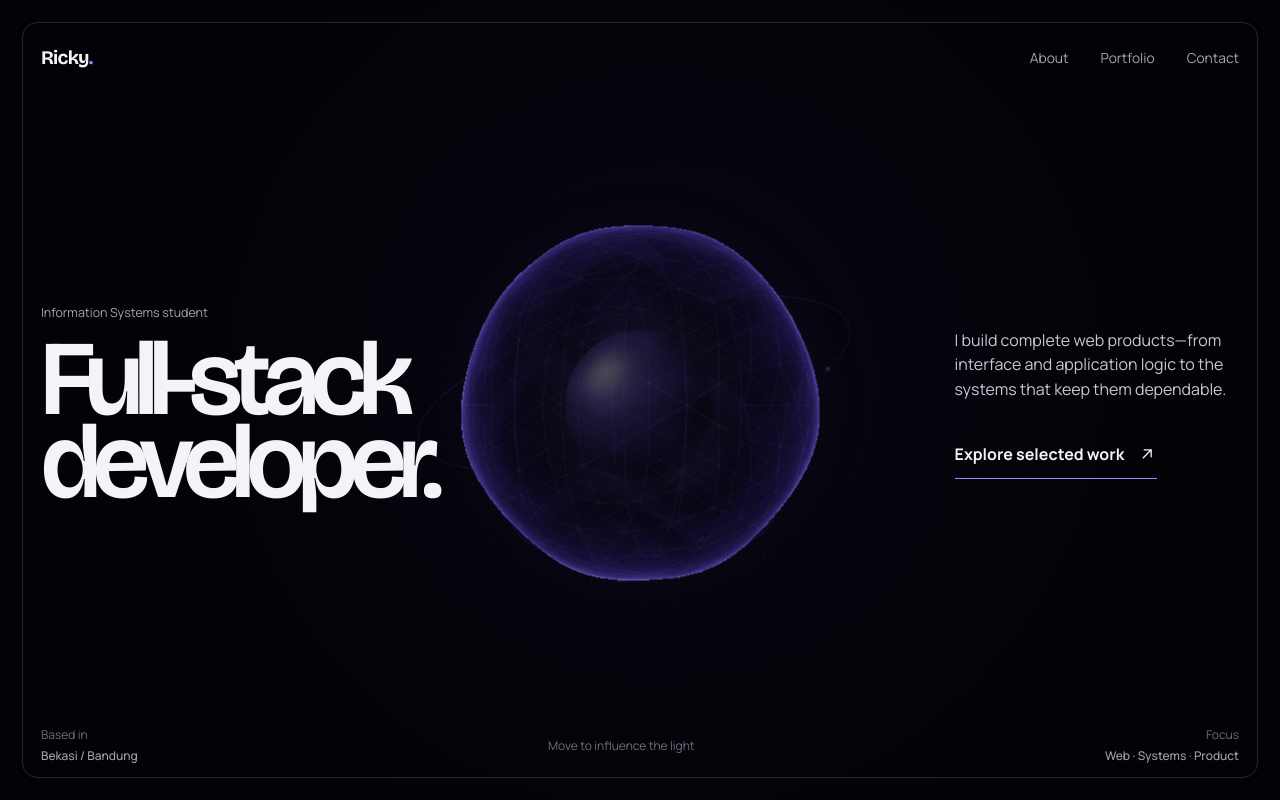
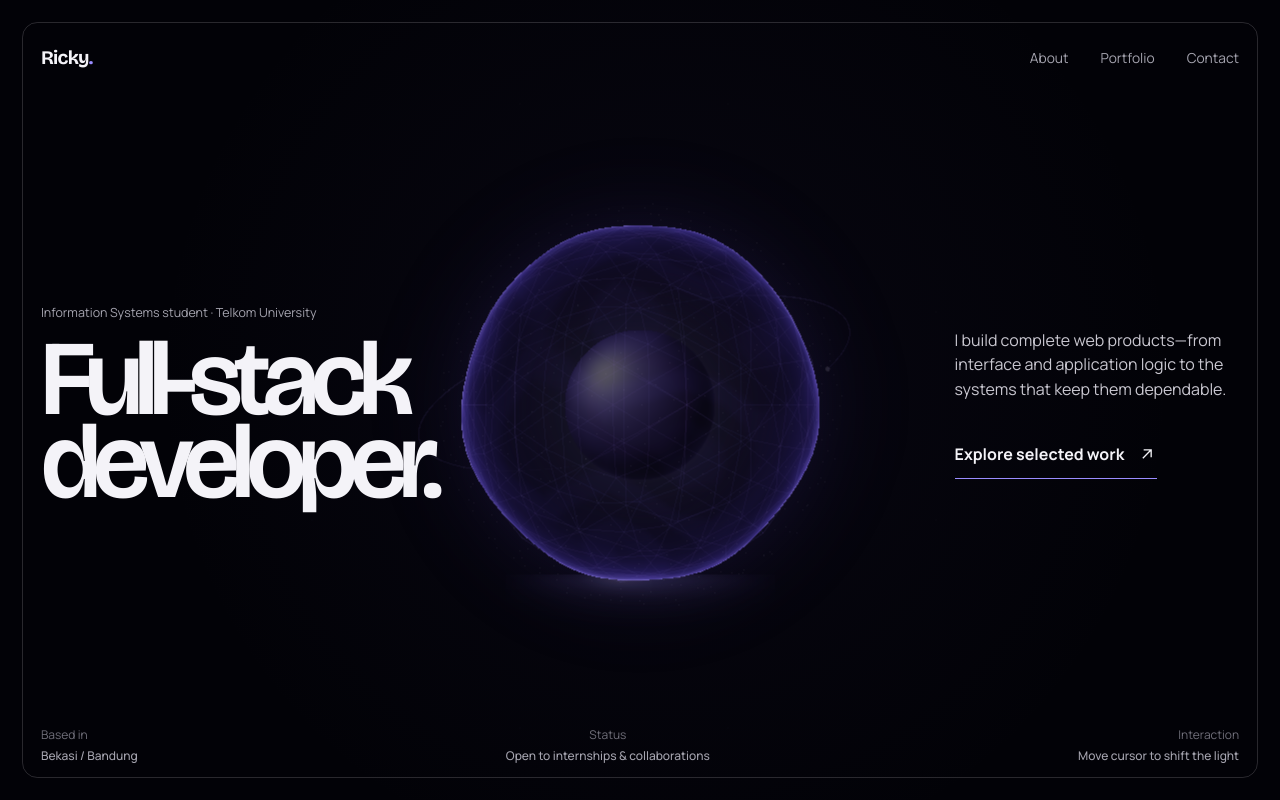
Before and after one commit to Radian-File/porto-baru, a Next.js app: page / in a window 1280 px wide. Built offline with nearby package versions, Linux system fonts and the light colour scheme.

Commit message:
feat: add landing core opening sequence

```diff
--- a/src/app/globals.css
+++ b/src/app/globals.css
@@ -135,11 +135,11 @@ main[tabindex="-1"]:focus {
 .system-core-visual::before {
   position: absolute;
   z-index: -1;
-  inset: 11%;
+  inset: 5%;
   border-radius: 50%;
-  background: radial-gradient(circle, rgba(199, 188, 255, 0.3), rgba(103, 78, 235, 0.11) 35%, transparent 70%);
+  background: radial-gradient(circle, rgba(207, 197, 255, 0.42), rgba(128, 102, 244, 0.2) 35%, rgba(67, 45, 151, 0.08) 55%, transparent 72%);
   content: "";
-  filter: blur(28px);
+  filter: blur(34px);
   opacity: var(--core-atmosphere-opacity, 1);
   transition: opacity 280ms ease, transform 480ms cubic-bezier(0.22, 1, 0.36, 1);
 }
@@ -167,9 +167,162 @@ main[tabindex="-1"]:focus {
 }
 
 .system-core-visual canvas {
+  position: relative;
+  z-index: 1;
   display: block;
   width: 100% !important;
   height: 100% !important;
+}
+
+.core-reflection {
+  position: absolute;
+  z-index: 0;
+  top: 84%;
+  left: 50%;
+  display: none;
+  width: 54%;
+  height: 18%;
+  overflow: hidden;
+  background:
+    radial-gradient(ellipse at 42% 2%, rgba(245, 241, 255, 0.36) 0 3%, rgba(199, 190, 255, 0.16) 10%, transparent 18%),
+    radial-gradient(ellipse at 50% 0%, rgba(154, 140, 255, 0.48), rgba(117, 101, 213, 0.25) 36%, rgba(53, 39, 111, 0.08) 64%, transparent 78%);
+  filter: blur(8px);
+  mask-image: linear-gradient(to bottom, rgba(0, 0, 0, 0.82), rgba(0, 0, 0, 0.28) 42%, transparent 88%);
+  mix-blend-mode: screen;
+  opacity: 0.76;
+  transform: translateX(-50%) scaleY(0.72);
+  transform-origin: top;
+}
+
+.core-reflection::before {
+  position: absolute;
+  top: 2%;
+  left: 9%;
+  width: 82%;
+  height: 1px;
+  background: linear-gradient(90deg, transparent, rgba(199, 190, 255, 0.42), transparent);
+  box-shadow: 0 7px 18px rgba(117, 101, 213, 0.28);
+  content: "";
+}
+
+.core-reflection span {
+  position: absolute;
+  inset: 8% 12% auto;
+  height: 28%;
+  border-radius: 50%;
+  background: repeating-linear-gradient(90deg, transparent 0 12%, rgba(154, 140, 255, 0.1) 13%, transparent 14% 22%);
+  filter: blur(3px);
+}
+
+.is-landing .core-reflection {
+  display: block;
+  animation: reflection-breathe 4.8s ease-in-out infinite;
+}
+
+.landing-opening {
+  position: fixed;
+  z-index: 40;
+  inset: var(--shell-inset);
+  display: flex;
+  flex-direction: column;
+  justify-content: flex-end;
+  padding: clamp(1.5rem, 3vw, 3rem);
+  border-radius: 1.1rem;
+  background: #020207;
+  color: var(--ink);
+  pointer-events: none;
+  transition: opacity 500ms ease, clip-path 680ms cubic-bezier(0.76, 0, 0.24, 1);
+}
+
+.landing-opening[data-phase="leaving"] {
+  clip-path: inset(0 0 100% 0);
+  opacity: 0;
+}
+
+.opening-meta {
+  display: flex;
+  align-items: baseline;
+  justify-content: space-between;
+  margin-bottom: 1rem;
+  color: var(--muted);
+  font-size: clamp(0.78rem, 1vw, 0.92rem);
+}
+
+.opening-meta strong {
+  color: var(--ink);
+  font-family: var(--font-display), sans-serif;
+  font-size: clamp(1.15rem, 1.8vw, 1.75rem);
+  font-variant-numeric: tabular-nums;
+  font-weight: 520;
+  letter-spacing: -0.04em;
+}
+
+.opening-meter {
+  position: relative;
+  height: 1px;
+  background: rgba(199, 190, 255, 0.14);
+}
+
+.opening-meter-fill {
+  position: absolute;
+  inset: 0 auto 0 0;
+  width: var(--intro-progress);
+  background: linear-gradient(90deg, rgba(117, 101, 213, 0.35), #9a8cff);
+}
+
+.opening-meter-core {
+  position: absolute;
+  top: 50%;
+  left: var(--intro-progress);
+  width: 1.8rem;
+  aspect-ratio: 1;
+  border: 1px solid rgba(199, 190, 255, 0.42);
+  border-radius: 50%;
+  background:
+    radial-gradient(circle at 38% 34%, #faf8ff 0 4%, #c7beff 8%, #7565d5 29%, #17102e 64%, #080611 100%);
+  box-shadow: 0 0 1.3rem rgba(154, 140, 255, 0.55), 0 0 3rem rgba(117, 101, 213, 0.24);
+  transform: translate(-50%, -50%);
+}
+
+.is-landing[data-intro="running"] .landing-header,
+.is-landing[data-intro="running"] .landing-title,
+.is-landing[data-intro="running"] .landing-intro,
+.is-landing[data-intro="running"] .landing-footer {
+  opacity: 0;
+}
+
+.is-landing[data-intro="running"] .landing-header,
+.is-landing[data-intro="running"] .landing-title {
+  transform: translateY(14px);
+}
+
+.is-landing[data-intro="running"] .landing-intro,
+.is-landing[data-intro="running"] .landing-footer {
+  transform: translateY(10px);
+}
+
+.is-landing[data-intro="running"] .system-core-visual {
+  opacity: 0;
+  transform: translate(-50%, -49%) scale(0.68);
+}
+
+.is-landing .landing-header,
+.is-landing .landing-title,
+.is-landing .landing-intro,
+.is-landing .landing-footer {
+  transition: opacity 620ms ease, transform 760ms cubic-bezier(0.22, 1, 0.36, 1);
+}
+
+.is-landing .landing-title {
+  transition-delay: 70ms;
+}
+
+.is-landing .landing-intro {
+  transition-delay: 150ms;
+}
+
+.is-landing .landing-footer {
+  transition-delay: 230ms;
 }
 
 .portfolio-shell[data-transitioning="true"] .system-core-visual {
@@ -460,6 +613,11 @@ main[tabindex="-1"]:focus {
   gap: 0.12rem;
 }
 
+.landing-footer > div:nth-child(2) {
+  align-items: center;
+  text-align: center;
+}
+
 .landing-footer > div:last-child {
   text-align: right;
 }
@@ -473,9 +631,9 @@ main[tabindex="-1"]:focus {
   font-weight: 500;
 }
 
-.landing-footer > p {
-  margin: 0;
-  color: var(--quiet);
+@keyframes reflection-breathe {
+  0%, 100% { opacity: 0.62; transform: translateX(-50%) scaleY(0.68); }
+  50% { opacity: 0.82; transform: translateX(-50%) scaleY(0.78); }
 }
 
 /* Internal shell */
@@ -1715,9 +1873,25 @@ main[tabindex="-1"]:focus {
     font-size: 0.92rem;
   }
 
-  .landing-footer > p,
   .landing-footer > div:last-child {
     display: none;
+  }
+
+  .landing-footer > div:nth-child(2) {
+    align-items: flex-end;
+    text-align: right;
+  }
+
+  .core-reflection {
+    top: 85%;
+    width: 52%;
+    height: 13%;
+    opacity: 0.36;
+  }
+
+  .landing-opening {
+    border-radius: 0.8rem;
+    padding: 1.25rem;
   }
 
   .shell-wordmark {
@@ -2008,4 +2182,17 @@ main[tabindex="-1"]:focus {
     animation-duration: 0.01ms !important;
     animation-iteration-count: 1 !important;
   }
-}
+
+  .landing-opening {
+    display: none;
+  }
+
+  .is-landing[data-intro="running"] .landing-header,
+  .is-landing[data-intro="running"] .landing-title,
+  .is-landing[data-intro="running"] .landing-intro,
+  .is-landing[data-intro="running"] .landing-footer,
+  .is-landing[data-intro="running"] .system-core-visual {
+    opacity: revert;
+    transform: revert;
+  }
+}
--- a/src/app/page.tsx
+++ b/src/app/page.tsx
@@ -17,7 +17,7 @@ export default function Home() {
 
       <section className="landing-hero" aria-labelledby="hero-title">
         <div className="landing-title">
-          <p>Information Systems student</p>
+          <p>Information Systems student · Telkom University</p>
           <h1 id="hero-title">Full-stack<br />developer.</h1>
         </div>
 
@@ -34,8 +34,8 @@ export default function Home() {
 
       <footer className="landing-footer">
         <div><span>Based in</span><strong>Bekasi / Bandung</strong></div>
-        <p aria-hidden="true">Move to influence the light</p>
-        <div><span>Focus</span><strong>Web · Systems · Product</strong></div>
+        <div><span>Status</span><strong>Open to internships &amp; collaborations</strong></div>
+        <div><span>Interaction</span><strong>Move cursor to shift the light</strong></div>
       </footer>
     </main>
   );
--- a/src/components/portfolio-shell.tsx
+++ b/src/components/portfolio-shell.tsx
@@ -1,7 +1,7 @@
 "use client";
 
 import { usePathname, useRouter } from "next/navigation";
-import { useEffect, useRef, useState, type ReactNode } from "react";
+import { useEffect, useRef, useState, type CSSProperties, type ReactNode } from "react";
 import gsap from "gsap";
 import { SystemCore } from "@/components/system-core";
 import { TransitionLink, TransitionProvider } from "@/components/transition-link";
@@ -43,6 +43,47 @@ export function PortfolioShell({ children }: { children: ReactNode }) {
   const firstRender = useRef(true);
   const safetyTimer = useRef<ReturnType<typeof setTimeout> | null>(null);
   const [transitioning, setTransitioning] = useState(false);
+  const [introPhase, setIntroPhase] = useState<"running" | "leaving" | "done">(
+    isLanding ? "running" : "done",
+  );
+  const [introProgress, setIntroProgress] = useState(1);
+
+  useEffect(() => {
+    if (!isLanding || introPhase !== "running") return;
+
+    const reduced = window.matchMedia("(prefers-reduced-motion: reduce)").matches;
+    let animationFrame = 0;
+
+    if (reduced) {
+      animationFrame = window.requestAnimationFrame(() => setIntroPhase("done"));
+      return () => window.cancelAnimationFrame(animationFrame);
+    }
+
+    const startedAt = performance.now();
+    const duration = 1450;
+    const tick = (now: number) => {
+      const elapsed = Math.min((now - startedAt) / duration, 1);
+      const eased = 1 - Math.pow(1 - elapsed, 2.35);
+      setIntroProgress(Math.max(1, Math.round(eased * 100)));
+
+      if (elapsed < 1) {
+        animationFrame = window.requestAnimationFrame(tick);
+        return;
+      }
+
+      setIntroProgress(100);
+      setIntroPhase("leaving");
+    };
+
+    animationFrame = window.requestAnimationFrame(tick);
+    return () => window.cancelAnimationFrame(animationFrame);
+  }, [introPhase, isLanding]);
+
+  useEffect(() => {
+    if (introPhase !== "leaving") return;
+    const exitTimer = setTimeout(() => setIntroPhase("done"), 720);
+    return () => clearTimeout(exitTimer);
+  }, [introPhase]);
 
   function navigate(href: string) {
     if (href === pathname || transitioning) return;
@@ -117,11 +158,27 @@ export function PortfolioShell({ children }: { children: ReactNode }) {
         className={`portfolio-shell ${isLanding ? "is-landing" : "is-internal"}`}
         data-route={routeName}
         data-transitioning={transitioning}
+        data-intro={isLanding ? introPhase : undefined}
         aria-busy={transitioning}
       >
         <a className="skip-link" href="#main-content">Skip to content</a>
         <div className="ambient-field" aria-hidden="true" />
         <SystemCore route={routeName} transitioning={transitioning} />
+        {isLanding && introPhase !== "done" && (
+          <div className="landing-opening" data-phase={introPhase} aria-hidden="true">
+            <div className="opening-meta">
+              <span>Forming system core</span>
+              <strong>{String(introProgress).padStart(2, "0")}%</strong>
+            </div>
+            <div
+              className="opening-meter"
+              style={{ "--intro-progress": `${introProgress}%` } as CSSProperties}
+            >
+              <span className="opening-meter-fill" />
+              <span className="opening-meter-core" />
+            </div>
+          </div>
+        )}
         {!isLanding && <InternalNavigation pathname={pathname} />}
         <div className="route-stage" ref={stage}>{children}</div>
       </div>
--- a/src/components/system-core.tsx
+++ b/src/components/system-core.tsx
@@ -97,18 +97,19 @@ const innerFragmentShader = /* glsl */ `
     float pulse = 0.96 + sin(uTime * 0.72) * 0.04;
 
     vec3 shadow = vec3(0.043, 0.031, 0.094);
-    vec3 body = vec3(0.208, 0.153, 0.435);
-    vec3 energy = vec3(0.459, 0.396, 0.835);
-    vec3 lavender = vec3(0.780, 0.745, 1.0);
+    vec3 body = vec3(0.247, 0.180, 0.510);
+    vec3 energy = vec3(0.545, 0.470, 0.965);
+    vec3 lavender = vec3(0.835, 0.800, 1.0);
     vec3 pearl = vec3(0.980, 0.973, 1.0);
 
     float bodyLight = smoothstep(0.05, 0.88, lightFacing);
     vec3 color = mix(shadow, body, bodyLight * 0.9);
-    color = mix(color, energy, (halo * 0.34 + rim * 0.2) * uEnergy);
+    color = mix(color, energy, (halo * 0.42 + rim * 0.24) * uEnergy);
     color += energy * textureWave * 0.025;
-    color = mix(color, lavender, halo * uLightStrength * 1.65);
-    color = mix(color, pearl, hotSpot * min(uLightStrength * 4.0, 0.72));
-    color *= pulse * (0.94 + uEnergy * 0.06);
+    color += energy * halo * (0.035 + uLightStrength * 0.16);
+    color = mix(color, lavender, halo * uLightStrength * 1.9);
+    color = mix(color, pearl, hotSpot * min(uLightStrength * 4.2, 0.76));
+    color *= pulse * (0.98 + uEnergy * 0.08);
 
     gl_FragColor = vec4(color, uOpacity);
   }
@@ -137,11 +138,11 @@ const routeVisuals: Record<string, {
   networkOpacity: number;
   wireOpacity: number;
 }> = {
-  home: { coreScale: 0.76, coreLight: 0.18, coreOpacity: 0.94, shellOpacity: 0.88, particleOpacity: 0.1, particleScale: 1, particleSize: 0.012, ringOpacity: 0.1, networkOpacity: 0.01, wireOpacity: 0.035 },
-  about: { coreScale: 0.5, coreLight: 0.09, coreOpacity: 0.72, shellOpacity: 0.36, particleOpacity: 0.025, particleScale: 0.88, particleSize: 0.009, ringOpacity: 0.025, networkOpacity: 0, wireOpacity: 0.015 },
-  portfolio: { coreScale: 0.34, coreLight: 0.07, coreOpacity: 0.62, shellOpacity: 0.56, particleOpacity: 0.95, particleScale: 1.22, particleSize: 0.02, ringOpacity: 0.08, networkOpacity: 0.2, wireOpacity: 0.15 },
-  stack: { coreScale: 0.46, coreLight: 0.11, coreOpacity: 0.8, shellOpacity: 0.48, particleOpacity: 0.12, particleScale: 1.04, particleSize: 0.011, ringOpacity: 0.34, networkOpacity: 0.055, wireOpacity: 0.25 },
-  contact: { coreScale: 0.68, coreLight: 0.16, coreOpacity: 0.88, shellOpacity: 0.72, particleOpacity: 0.16, particleScale: 1.06, particleSize: 0.014, ringOpacity: 0.12, networkOpacity: 0.025, wireOpacity: 0.06 },
+  home: { coreScale: 0.76, coreLight: 0.27, coreOpacity: 0.96, shellOpacity: 0.88, particleOpacity: 0.1, particleScale: 1, particleSize: 0.012, ringOpacity: 0.1, networkOpacity: 0.01, wireOpacity: 0.035 },
+  about: { coreScale: 0.5, coreLight: 0.13, coreOpacity: 0.74, shellOpacity: 0.36, particleOpacity: 0.025, particleScale: 0.88, particleSize: 0.009, ringOpacity: 0.025, networkOpacity: 0, wireOpacity: 0.015 },
+  portfolio: { coreScale: 0.34, coreLight: 0.1, coreOpacity: 0.66, shellOpacity: 0.56, particleOpacity: 0.95, particleScale: 1.22, particleSize: 0.02, ringOpacity: 0.08, networkOpacity: 0.2, wireOpacity: 0.15 },
+  stack: { coreScale: 0.46, coreLight: 0.17, coreOpacity: 0.83, shellOpacity: 0.48, particleOpacity: 0.12, particleScale: 1.04, particleSize: 0.011, ringOpacity: 0.34, networkOpacity: 0.055, wireOpacity: 0.25 },
+  contact: { coreScale: 0.68, coreLight: 0.24, coreOpacity: 0.9, shellOpacity: 0.72, particleOpacity: 0.16, particleScale: 1.06, particleSize: 0.014, ringOpacity: 0.12, networkOpacity: 0.025, wireOpacity: 0.06 },
 };
 
 class CoreErrorBoundary extends Component<{ children: ReactNode; onError: () => void }, { failed: boolean }> {
@@ -437,6 +438,7 @@ export function SystemCore({ route, transitioning }: { route: string; transition
       ) : (
         <StaticSystemCore />
       )}
+      <div className="core-reflection" aria-hidden="true"><span /></div>
     </div>
   );
 }
```
